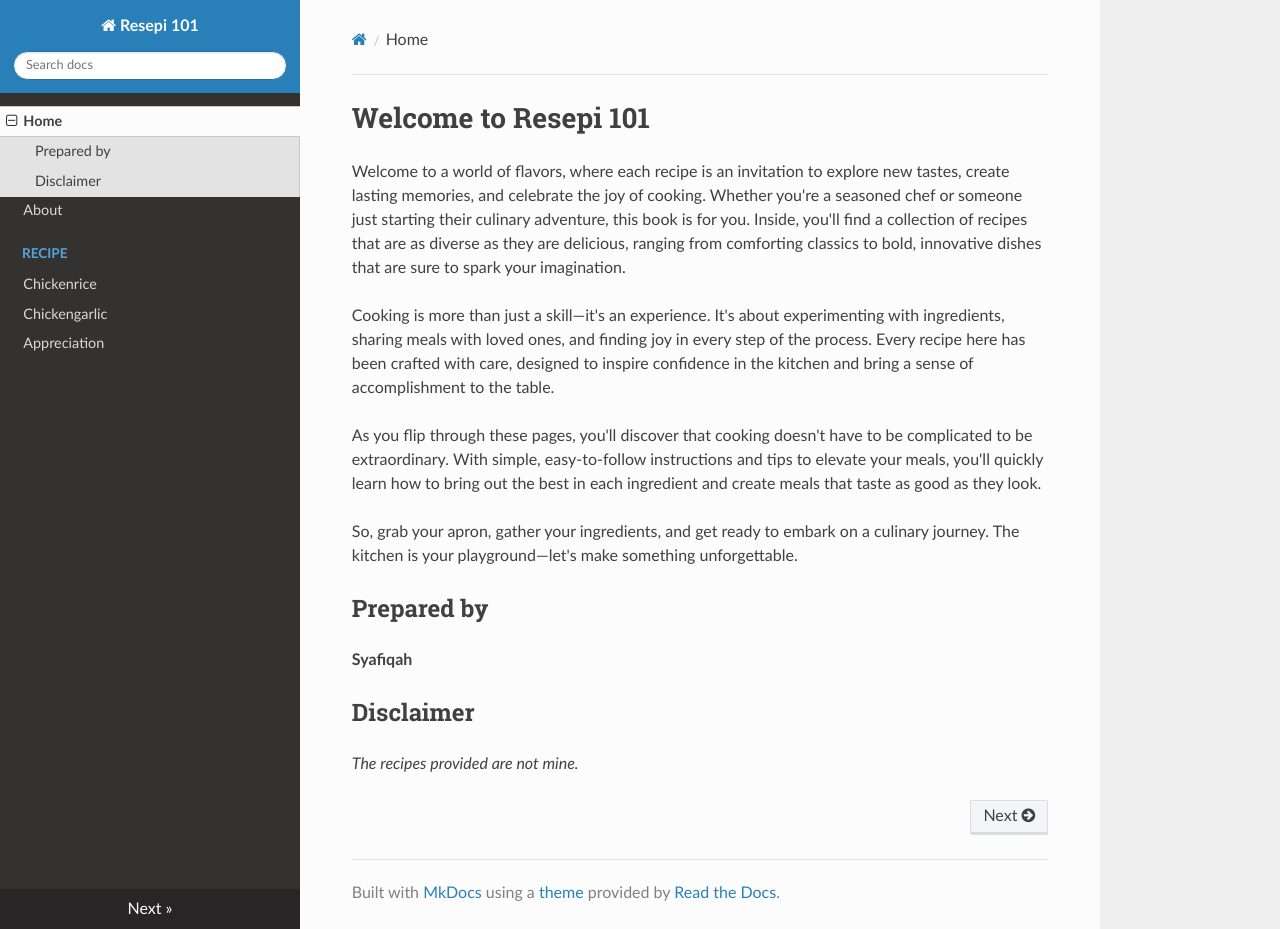
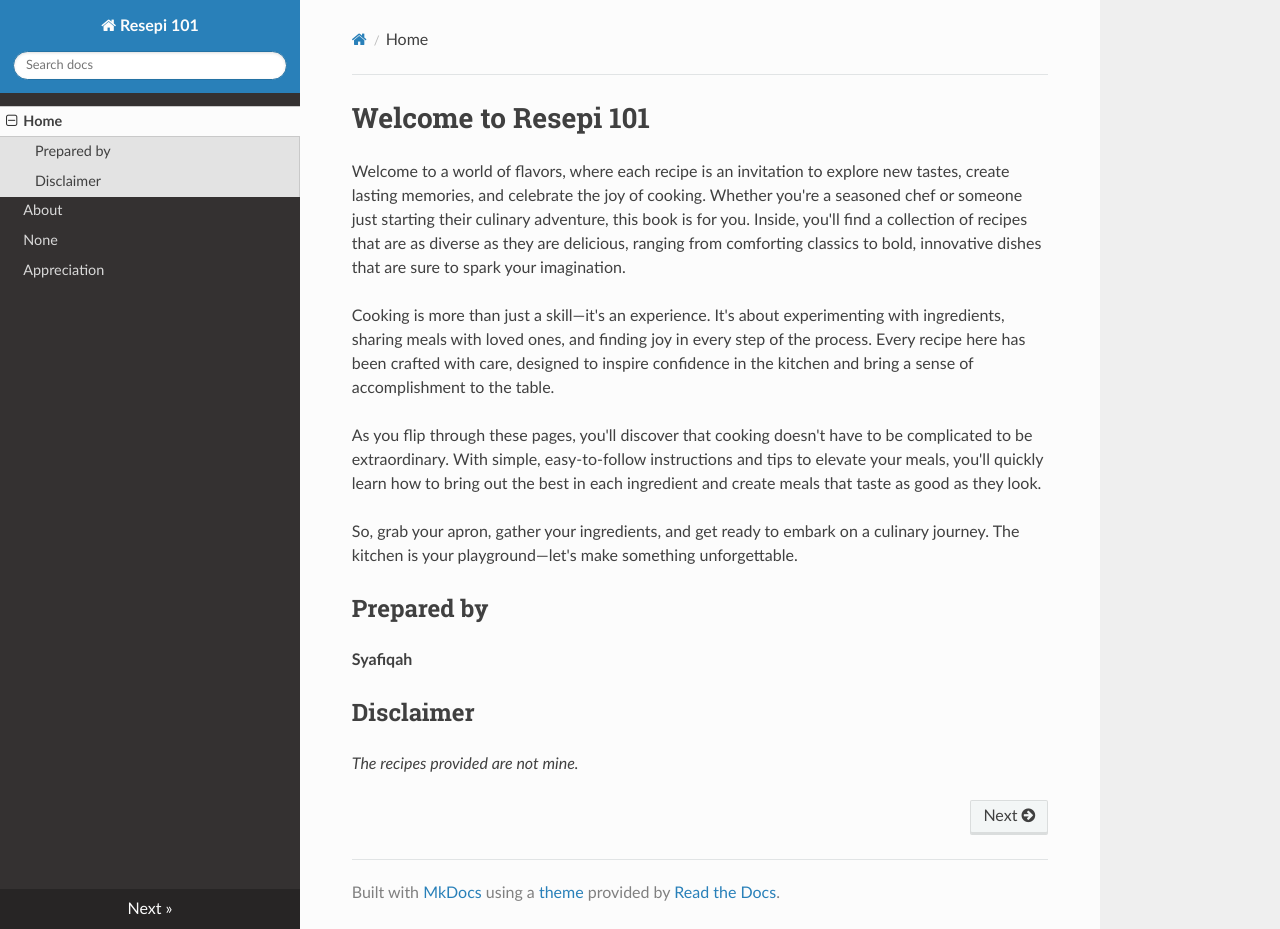
Before and after one commit to hazelgrace22/syroup, an MkDocs documentation site: the page built from docs/index.md, in a window 1280 px wide and 929 px high. Built offline with MkDocs 1.6.1, drawn with Linux system fonts in a browser that asks for light colours; nearby versions of some CDN libraries.

Commit message:
Update mkdocs.yml

```diff
--- a/mkdocs.yml
+++ b/mkdocs.yml
@@ -2,8 +2,6 @@ site_name: Resepi 101
 nav:
     - Home: index.md
     - About: about.md
-    - Recipe:
-        - Chickenrice: 'rec/chickenrice.md'
-        - Chickengarlic: 'rec/chickengar.md'
+    - rec/*
     - Appreciation: appr.md
 theme: readthedocs
```
